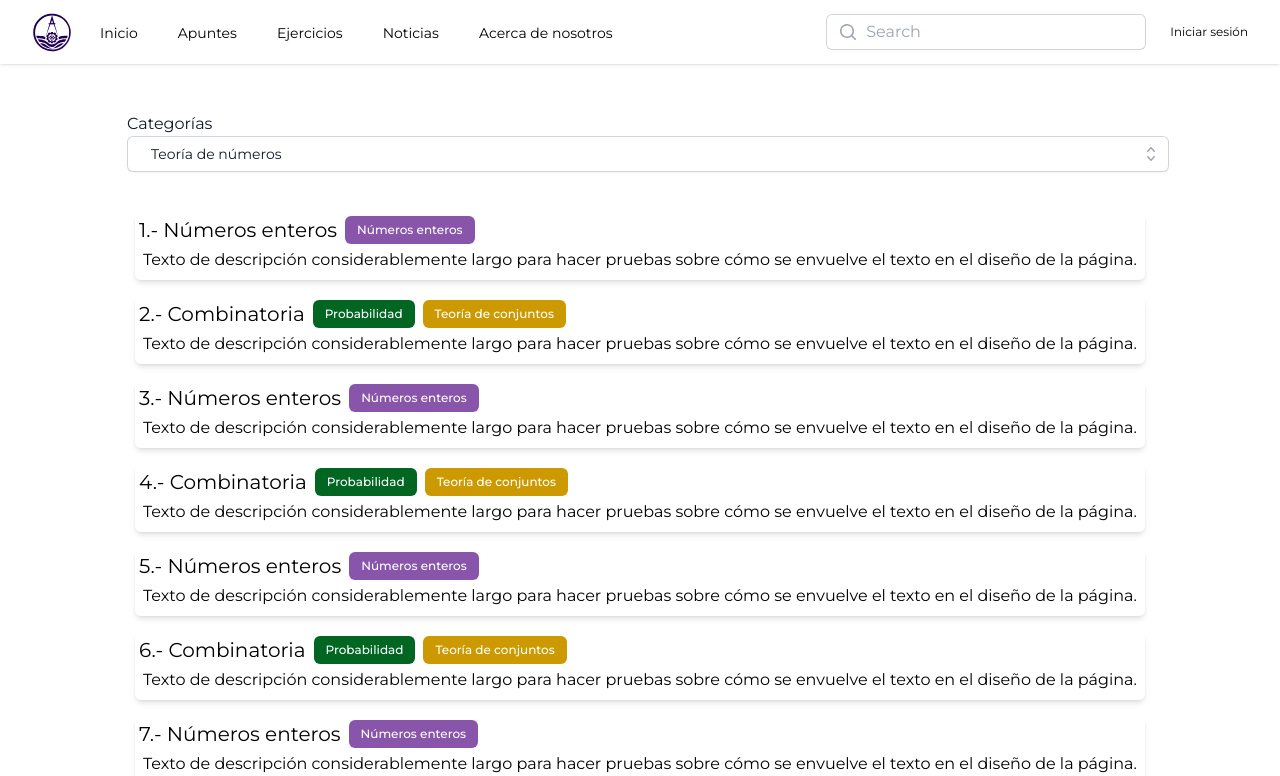
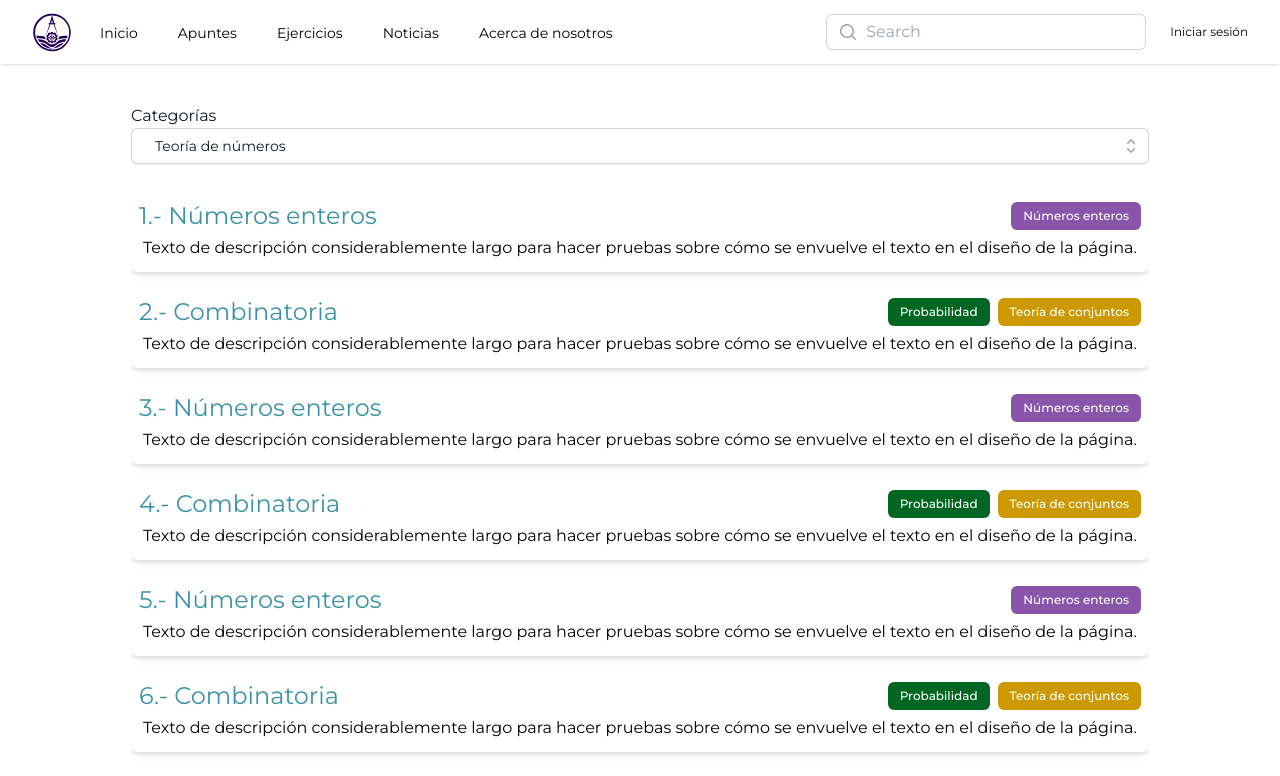
Before and after one commit to RodriguezRamirezGerardoOmar/disclosure-page-uac-omm, a Next.js app in the folder icpc-frontned/: page /notelist in a window 1280 px wide. Shown: the top 776 px of the page. Built offline with nearby package versions, Linux system fonts and the light colour scheme.

Commit message:
fix(NoteList): Fix NoteList style and visual design
The dropdown select bar was aligned to the width of the list. The tags were moved to the end of each entry. The style of the entry title was changed

```diff
--- a/icpc-frontned/src/app/components/NoteItemComponent.tsx
+++ b/icpc-frontned/src/app/components/NoteItemComponent.tsx
@@ -8,19 +8,24 @@ interface NoteItemProps {
     title: string
     description: string
     tags: {
-        id: number
-        name: string
-        color: string
+      id: number
+      name: string
+      color: string
     }[]
   }
 }
 
 const NoteItemComponent = ({ ...props }: Readonly<NoteItemProps>) => {
   return (
-    <div className='flex flex-col w-full rounded-md shadow-md p-1'>
-      <div className='flex flex-row w-full items-center gap-x-2'>
-        <TextComponent sizeFont='s20'>{`${props.note.id}.- ${props.note.title}`}</TextComponent>
-        <TagListComponent tags={props.note.tags} showIcon={false} />
+    <div className='bg-white dark:bg-dark-primary flex flex-col w-full rounded-md shadow-md p-2'>
+      <div className='flex flex-row w-full items-center justify-between gap-x-2'>
+        <TextComponent
+          sizeFont='s24'
+          className='text-secondary dark:text-dark-complementary'>{`${props.note.id}.- ${props.note.title}`}</TextComponent>
+        <TagListComponent
+          tags={props.note.tags}
+          showIcon={false}
+        />
       </div>
       <TextComponent className='p-1'>{props.note.description}</TextComponent>
     </div>
--- a/icpc-frontned/src/app/components/dropdowns/SelectComponent.tsx
+++ b/icpc-frontned/src/app/components/dropdowns/SelectComponent.tsx
@@ -3,6 +3,7 @@ import { Listbox, Transition } from '@headlessui/react'
 import { CheckIcon, ChevronUpDownIcon } from '@heroicons/react/20/solid'
 import { TextComponent } from '../text/TextComponent'
 import { enumTextTags } from '@/constants/types'
+import cn from 'classnames'
 
 interface ISelectProps {
   options: {
@@ -14,6 +15,7 @@ interface ISelectProps {
   labelText: string
   selected: string
   onChange: (value: string) => void
+  className?: string[] | string
 }
 
 function classNames(...classes: string[]) {
@@ -22,8 +24,9 @@ function classNames(...classes: string[]) {
 
 export function SelectComponent({ ...props }: Readonly<ISelectProps>) {
   const reference = React.useRef<HTMLSelectElement | null>(null)
+  const classes = cn(props.className, 'w-full')
   return (
-    <div className='w-full m-2 p-2'>
+    <div className={classes}>
       <TextComponent
         htmlFor={props.id}
         tag={enumTextTags.label}
--- a/icpc-frontned/src/app/notelist/page.tsx
+++ b/icpc-frontned/src/app/notelist/page.tsx
@@ -24,13 +24,14 @@ export default function Home() {
               fieldName={field.name}
               id='select'
               labelText={'Categorías'}
+              className='px-6 my-2 sm:px-0'
             />
           )}
         />
-        <div className='bg-white dark:bg-dark-primary overflow-hidden rounded-lg px-4 py-5 sm:p-6'>
-          <NoteListComponent notes={data.notes} />
+        <div className='overflow-hidden px-4 py-5 sm:px-0'>
+          <NoteListComponent notes={data.notes}/>
         </div>
-        <PaginationComponent />
+        <PaginationComponent/>
       </div>
     </main>
   )
```
